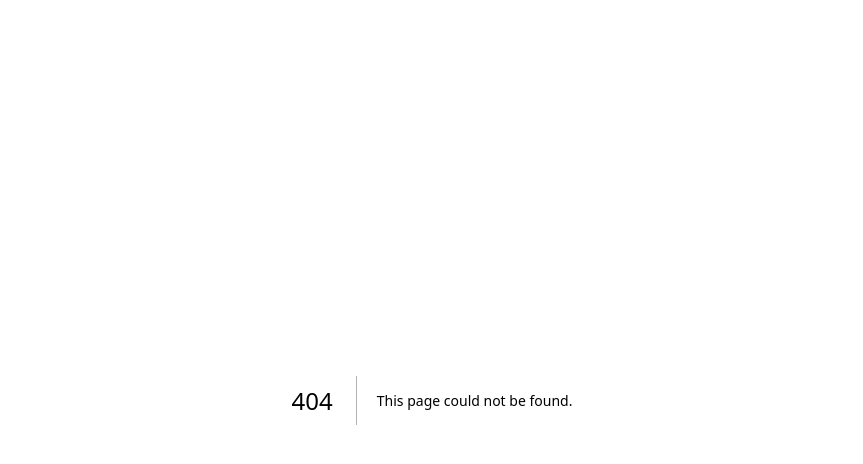
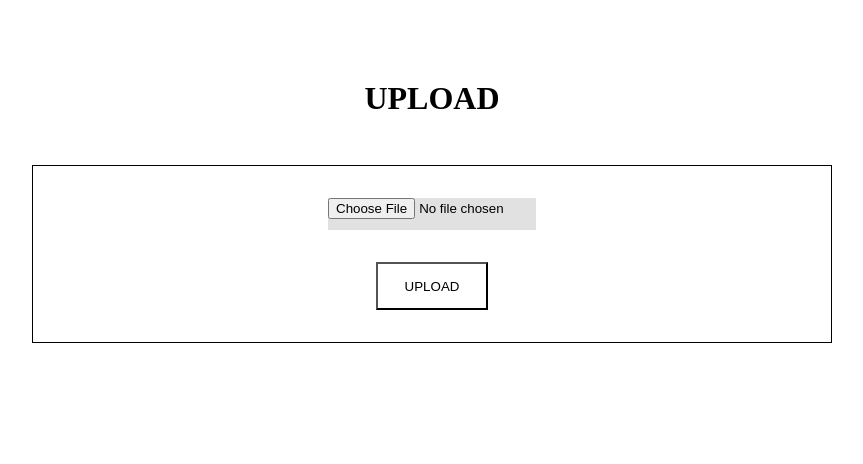
Before and after one commit to K-Juno/Image-Gallery, a Next.js app: page /upload in a window 1280 px wide. Before the commit this address had no page. Shown: the top 464 px of the page, without its empty margins (208-1071 px from the left). Built offline with nearby package versions, Linux system fonts and the light colour scheme.

Commit message:
add upload widget and toastify

```diff
--- /dev/null
+++ b/components/preview.js
@@ -0,0 +1,14 @@
+import Image from 'next/image'
+import { useMemo } from 'react'
+import styles from '../styles/Home.module.css'
+
+export default function ImagePreview({
+  file
+}) {
+  const src = useMemo(() => URL.createObjectURL(file), [file]);
+  return (
+    <div>
+      <Image src={src} alt="" width="200" height="200" className={styles.images}/>
+    </div>
+  );
+}
--- a/package.json
+++ b/package.json
@@ -15,6 +15,7 @@
     "next": "13.1.1",
     "next-cloudinary": "^1.8.1",
     "react": "18.2.0",
-    "react-dom": "18.2.0"
+    "react-dom": "18.2.0",
+    "react-toastify": "^9.1.1"
   }
 }
--- a/pages/_app.js
+++ b/pages/_app.js
@@ -1,5 +1,12 @@
 import '../styles/globals.css'
+import 'react-toastify/dist/ReactToastify.css'
+import { ToastContainer } from 'react-toastify'
 
 export default function App({ Component, pageProps }) {
-  return <Component {...pageProps} />
+  return (
+    <>
+    <Component {...pageProps} />
+    <ToastContainer/>
+    </>
+  )
 }
--- /dev/null
+++ b/pages/upload.js
@@ -0,0 +1,60 @@
+import { useState } from 'react'
+import styles from '../styles/Home.module.css'
+import ImagePreview from '../components/preview';
+import { toast } from 'react-toastify';
+
+export default function Upload() {
+  const [images, setImages] = useState([]);
+  const [image, setImage] = useState(null);
+  const [imageValue, setImageValue] = useState("");
+
+return (
+    <>
+      <h1 className={styles.title}>UPLOAD</h1>
+      <div className={styles.formContainer}>
+      <form className={styles.form}
+        onSubmit={async (event) => {
+          event.preventDefault();
+          const formData = new FormData(event.target);
+          formData.append("file", image);
+          formData.append(
+            "upload_preset",
+           process.env.NEXT_PUBLIC_UPLOAD_PRESET
+          );
+         toast('Upload successful!', {
+           hideProgressBar: true,
+           autoClose: 500,
+           type: 'success',
+           position: 'top-center',
+         });
+          const url = `https://api.cloudinary.com/v1_1/${process.env.NEXT_PUBLIC_CLOUDNAME}/upload`;
+          const response = await fetch(url, {
+            method: "POST",
+            body: formData,
+          });
+          const json = await response.json();
+          console.log(json);
+          setImages([...images, json]);
+          setImage(null);
+   }}
+        >
+        <label htmlFor="image"/>
+        <input className={styles.input}
+          type="file"
+          name="image"
+          id="image"
+          accept="image/png,image/jpeg"
+          value={imageValue}
+          required
+          onChange={(event) => {
+            setImageValue(event.target.value);
+            setImage(event.target.files[0]);
+          }}
+        />
+         {image && <ImagePreview file={image}/>}
+        <button type="submit" className={styles.uploadButton}>UPLOAD</button>
+      </form>
+      </div>
+    </>
+  );
+}
--- a/styles/Home.module.css
+++ b/styles/Home.module.css
@@ -40,6 +40,42 @@
   opacity: 65%;
 }
 
+.formContainer {
+  display: flex;
+  flex-direction: column;
+  align-items: center;
+}
+
+.form {
+  display: flex;
+  flex-direction: column;
+  align-items: center;
+  width: 350px;
+  gap: 2rem;
+  padding-bottom: 2rem;
+  border: 1px solid black;
+}
+
+.input {
+  background: #E1E1E1;
+  height: 2rem;
+  width: 13rem;
+  text-align: center;
+  border: 0;
+}
+
+.uploadButton {
+  width: 7rem;
+  height: 3rem;
+  background-color: white;
+  cursor: pointer;
+}
+
+.uploadButton:hover {
+  background-color: black;
+  color: white;
+}
+
 @media (min-width: 768px) {
   .imgList {
     grid-template-columns: 1fr 1fr;
```
Also changed, not shown: 1 other file (tests, documents, lock files or other folders).
